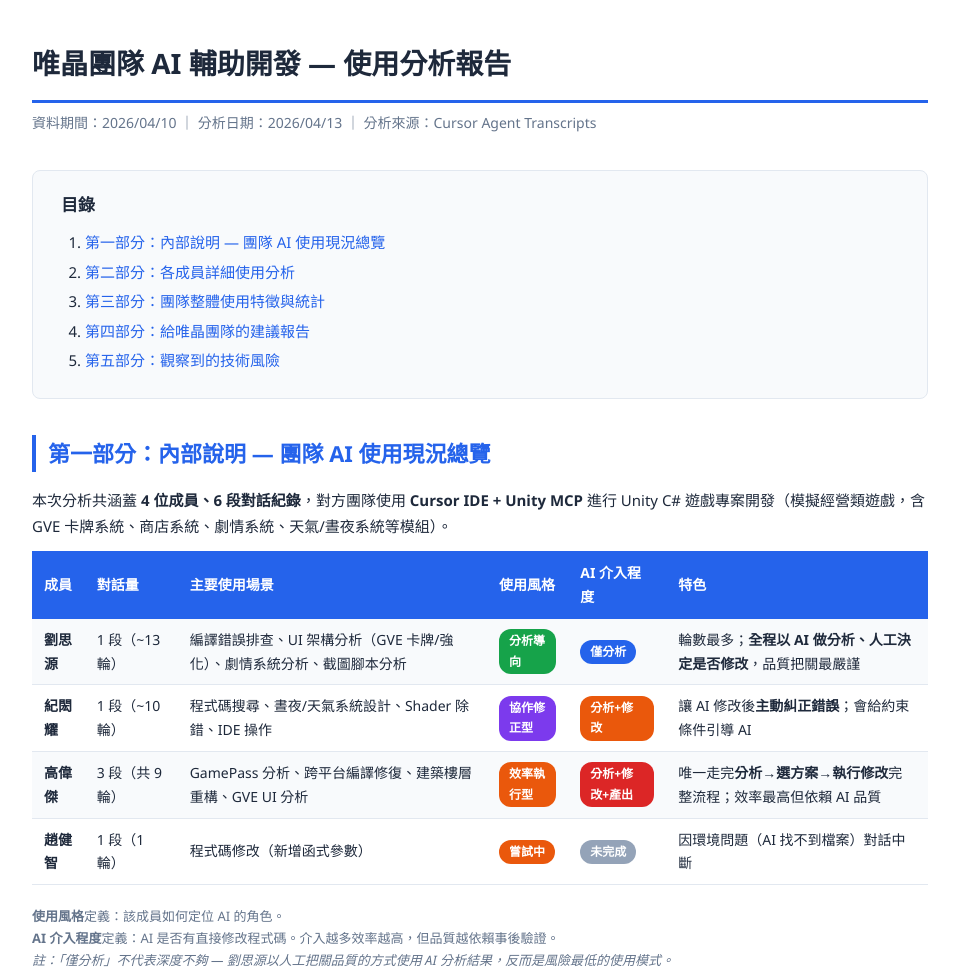
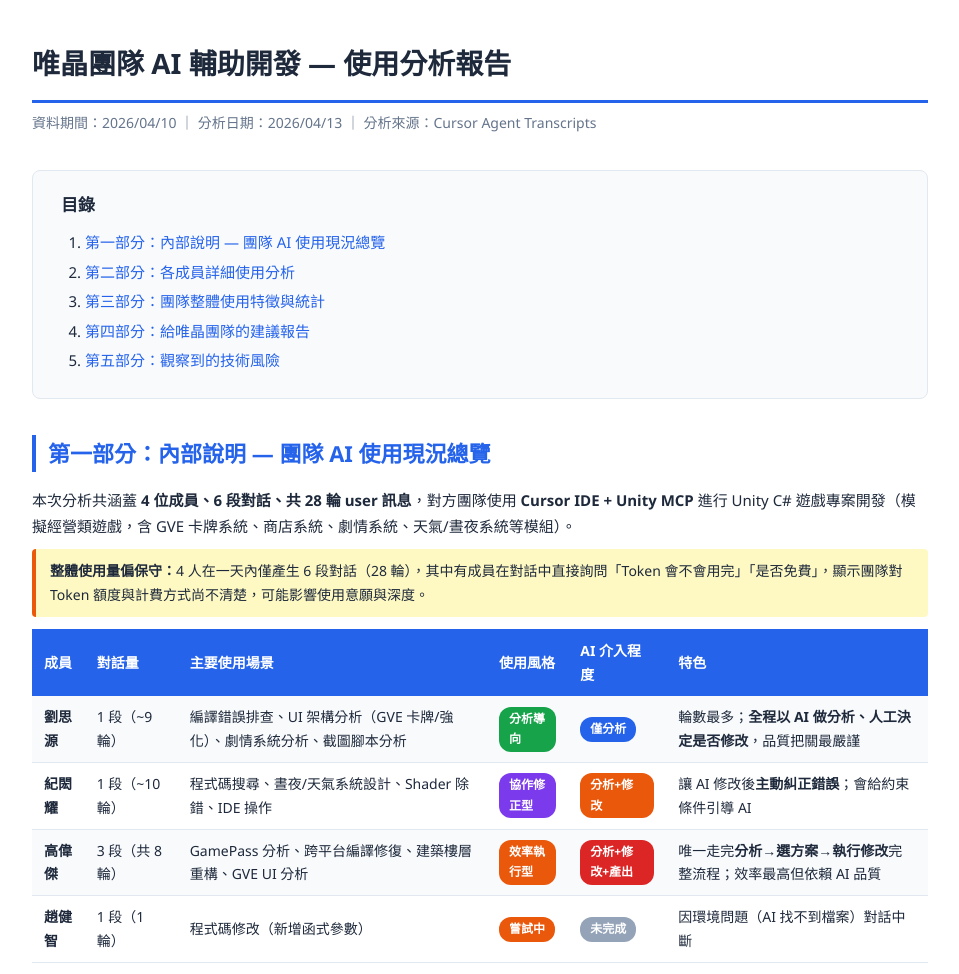
Before and after one commit to gamacwhung/winking-ai-report, a plain HTML site: page index.html in a window 1280 px wide. Shown: the top 974 px of the page, without its empty margins (160-1119 px from the left). Drawn offline with Linux system fonts and the light colour scheme.

Commit message:
fix: correct round counts with actual user message counts, add token uncertainty note
Made-with: Cursor

```diff
--- a/index.html
+++ b/index.html
@@ -69,7 +69,11 @@
 <!-- ============================== PART 1 ============================== -->
 <h2 id="part1">第一部分：內部說明 — 團隊 AI 使用現況總覽</h2>
 
-<p>本次分析共涵蓋 <strong>4 位成員、6 段對話紀錄</strong>，對方團隊使用 <strong>Cursor IDE + Unity MCP</strong> 進行 Unity C# 遊戲專案開發（模擬經營類遊戲，含 GVE 卡牌系統、商店系統、劇情系統、天氣/晝夜系統等模組）。</p>
+<p>本次分析共涵蓋 <strong>4 位成員、6 段對話、共 28 輪 user 訊息</strong>，對方團隊使用 <strong>Cursor IDE + Unity MCP</strong> 進行 Unity C# 遊戲專案開發（模擬經營類遊戲，含 GVE 卡牌系統、商店系統、劇情系統、天氣/晝夜系統等模組）。</p>
+
+<p style="background:#fef9c3; border-left:4px solid #ea580c; padding:10px 14px; border-radius:4px; font-size:14px;">
+  <strong>整體使用量偏保守：</strong>4 人在一天內僅產生 6 段對話（28 輪），其中有成員在對話中直接詢問「Token 會不會用完」「是否免費」，顯示團隊對 Token 額度與計費方式尚不清楚，可能影響使用意願與深度。
+</p>
 
 <table>
   <tr>
@@ -77,7 +81,7 @@
   </tr>
   <tr>
     <td><strong>劉思源</strong></td>
-    <td>1 段（~13 輪）</td>
+    <td>1 段（~9 輪）</td>
     <td>編譯錯誤排查、UI 架構分析（GVE 卡牌/強化）、劇情系統分析、截圖腳本分析</td>
     <td><span class="badge" style="background:#16a34a">分析導向</span></td>
     <td><span class="badge" style="background:#2563eb">僅分析</span></td>
@@ -93,7 +97,7 @@
   </tr>
   <tr>
     <td><strong>高偉傑</strong></td>
-    <td>3 段（共 9 輪）</td>
+    <td>3 段（共 8 輪）</td>
     <td>GamePass 分析、跨平台編譯修復、建築樓層重構、GVE UI 分析</td>
     <td><span class="badge" style="background:#ea580c">效率執行型</span></td>
     <td><span class="badge" style="background:#dc2626">分析+修改+產出</span></td>
@@ -150,7 +154,7 @@
 <div class="card">
 <h4>劉思源 — 品質把關最嚴謹的使用者</h4>
 <p><strong>使用模式：</strong>從編譯錯誤排查 → UI 架構分析 → 劇情系統分析 → 截圖讓 AI 分析腳本群。<span class="highlight">全程僅使用 AI 做分析，由人工決定是否修改</span>，是風險最低的使用模式。</p>
-<p><strong>具體場景（~13 輪對話）：</strong></p>
+<p><strong>具體場景（~9 輪對話）：</strong></p>
 <ol>
   <li>解決 CS0246 編譯錯誤（<code>BuildingPositionConfig</code> 找不到）</li>
   <li>分析 <code>UIGVECardOverviewMain.cs</code>（GVE 卡牌總覽 UI）的職責、資料流與風險點</li>
@@ -186,7 +190,7 @@
 <div class="card">
 <h4>高偉傑 — 最完整的「分析→修改」流程</h4>
 <p><strong>使用模式：</strong>善用 <code>@</code> 語法附件檔案、從分析到修改的完整流程（分析 → 選方案 → 執行修改），<span class="highlight">是唯一走完「分析→確認→選方案→執行修改」完整流程的成員</span>。</p>
-<p><strong>具體場景（3 段對話共 9 輪）：</strong></p>
+<p><strong>具體場景（3 段對話共 8 輪）：</strong></p>
 <ol>
   <li><strong>第 1 段</strong>：分析 GamePass 系統所有腳本（Manager / System / Data / Extension）</li>
   <li><strong>第 1 段</strong>：修復 <code>UIGamePassPanel</code> 跨平台編譯錯誤（<code>#if UNITY_ANDROID</code> 在 Win 平台的 fallback）</li>
```
